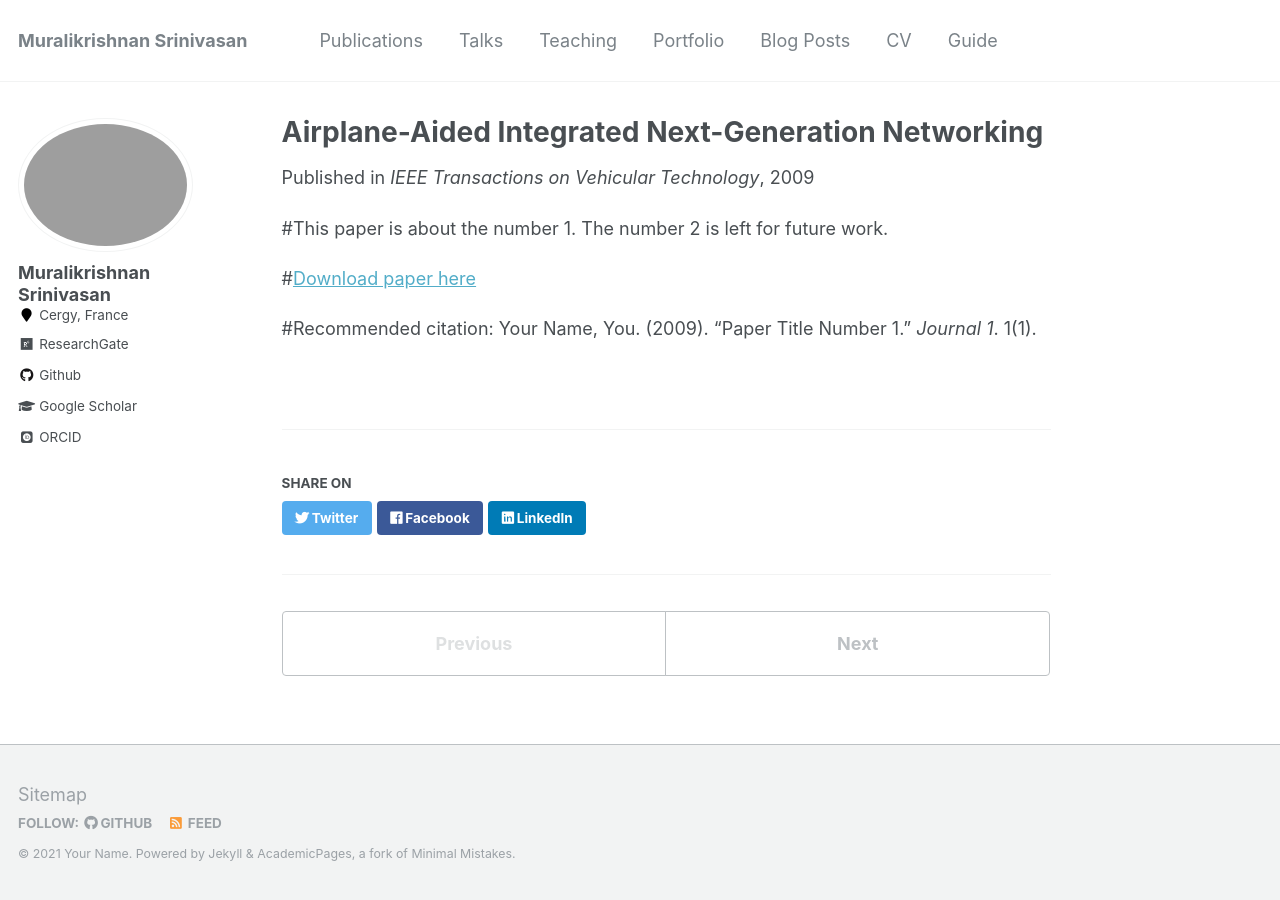
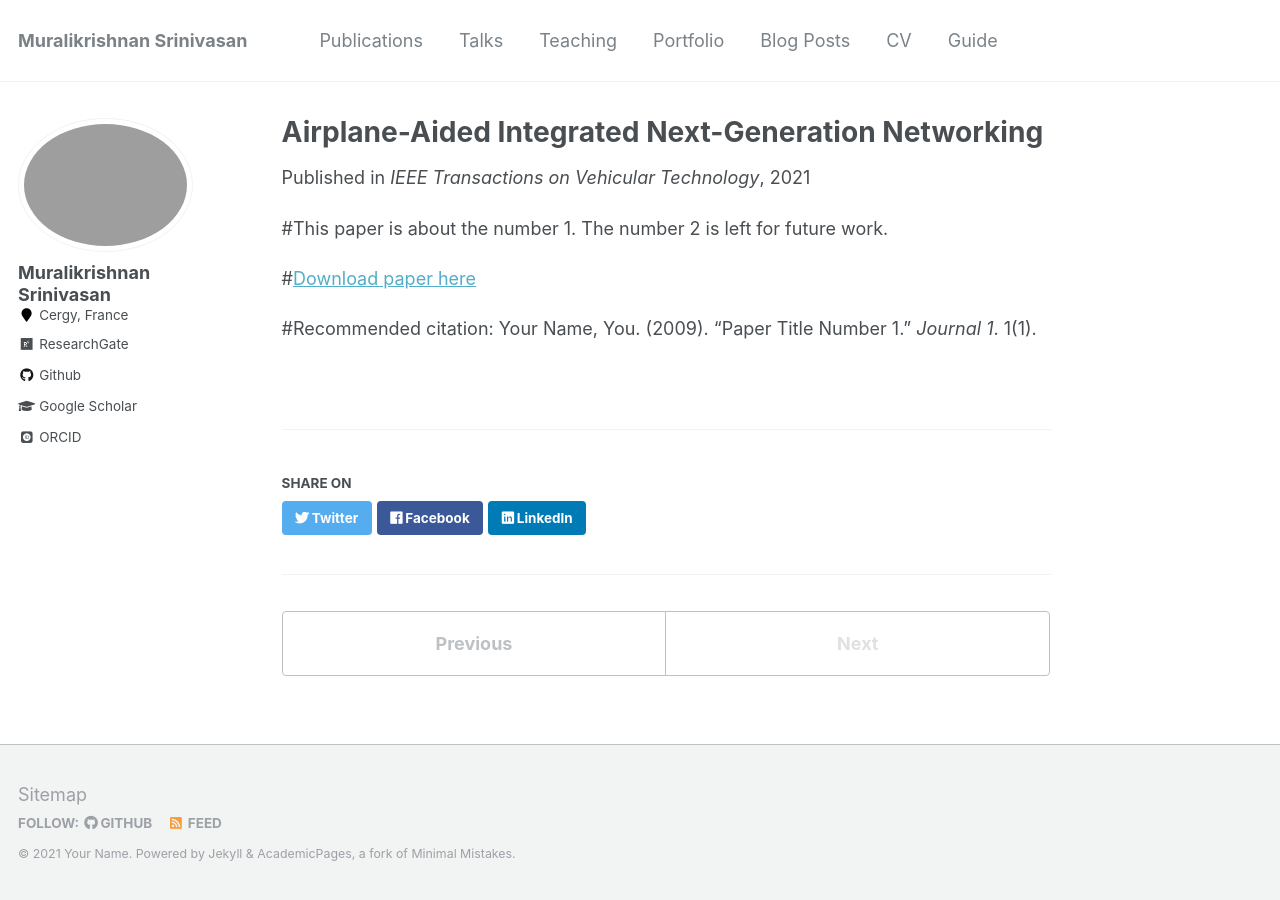
Before and after one commit to muraliksrin/muraliksrin.github.io, a Jekyll site: the page built from _publications/2009-10-01-paper-title-number-1.md, in a window 1280 px wide. Built offline with Jekyll 4.4.1, drawn with Linux system fonts in a browser that asks for light colours; some web fonts are replaced.

Commit message:
Update 2009-10-01-paper-title-number-1.md

```diff
--- a/_publications/2009-10-01-paper-title-number-1.md
+++ b/_publications/2009-10-01-paper-title-number-1.md
@@ -4,7 +4,7 @@ Networking"
 collection: publications
 #permalink: /publication/2009-10-01-paper-title-number-1
 excerpt: 'This paper is about the number 1. The number 2 is left for future work.'
-date: 2009-10-01
+date: 2021-7-01
 venue: 'IEEE Transactions on Vehicular Technology'
 paperurl: 'https://ieeexplore.ieee.org/document/9491998'
 #citation: 'Your Name, You. (2009). &quot;Paper Title Number 1.&quot; <i>Journal 1</i>. 1(1).'
```
